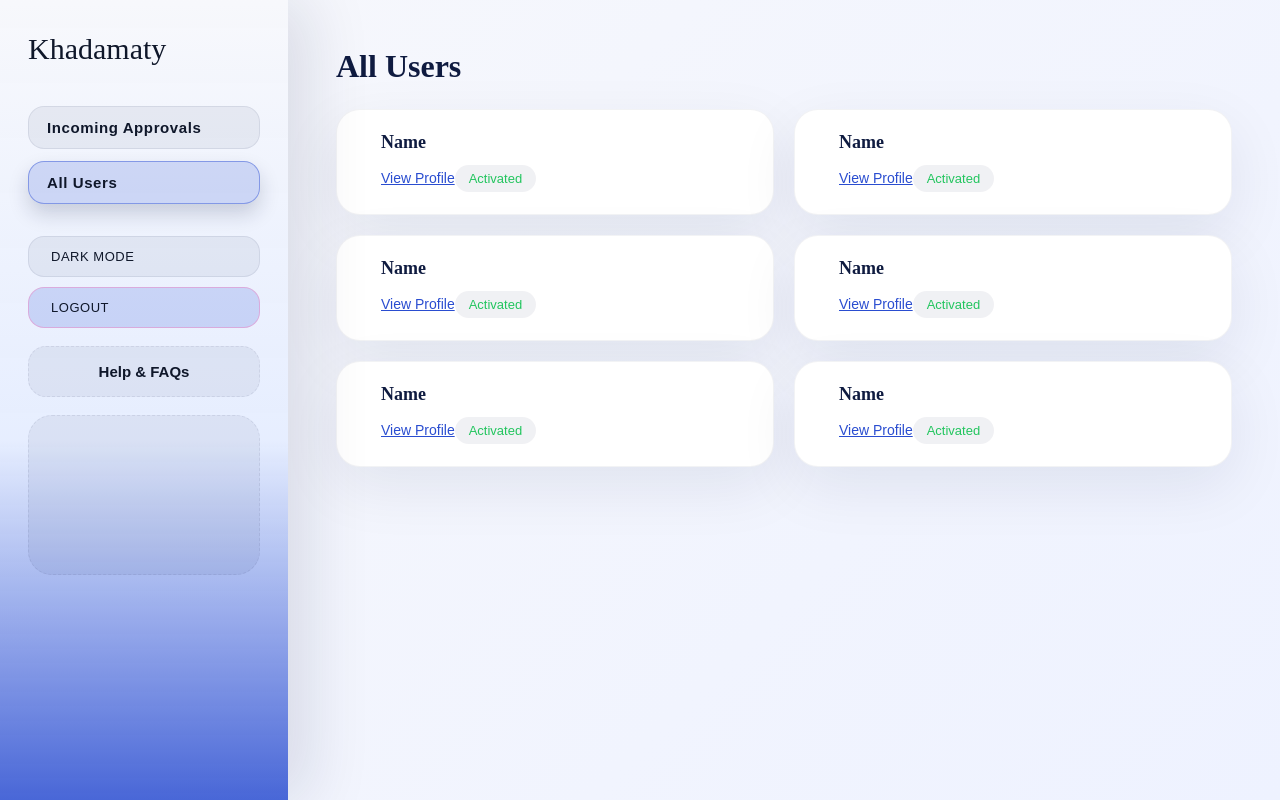
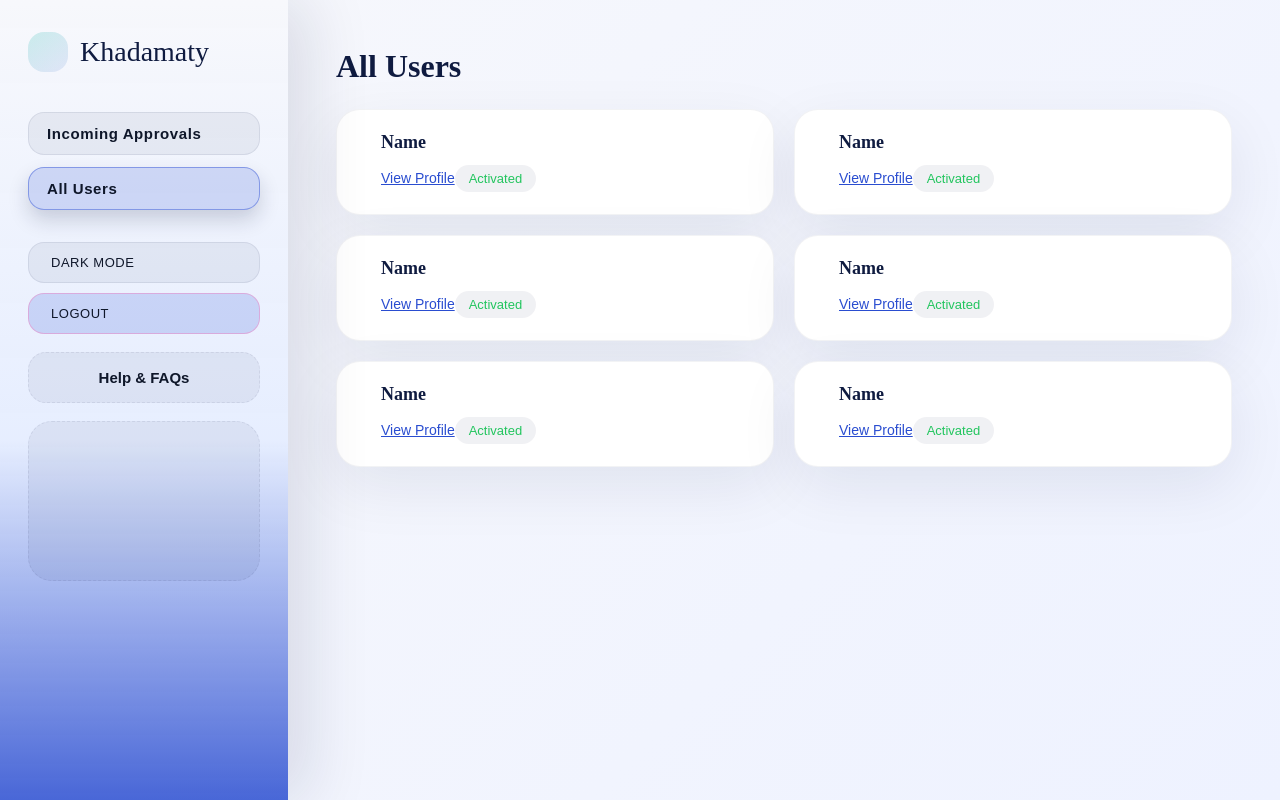
Before and after one commit to A1maan/khadamaty, a React (Vite) app in the folder frontend/: page /admin/users in a window 1280 px wide. Built offline with nearby package versions, Linux system fonts and the light colour scheme; a web font is replaced by a local one.

Commit message:
fix design issues in sidebar

```diff
--- a/frontend/src/components/Sidebar/Sidebar.css
+++ b/frontend/src/components/Sidebar/Sidebar.css
@@ -16,11 +16,30 @@
 
 .sidebar-logo {
   font-family: var(--font-primary);
-  font-size: 30px;
+  font-size: 28px;
   text-align: left;
-  color: var(--sidebar-text);
+  color: var(--brand-navy);
   margin-bottom: 40px;
   text-decoration: none;
+  display: flex;
+  align-items: center;
+  gap: 12px;
+}
+
+.sidebar-logo-mark {
+  width: 40px;
+  height: 40px;
+  display: inline-flex;
+  align-items: center;
+  justify-content: center;
+  border-radius: 16px;
+  background: linear-gradient(145deg, rgba(20, 184, 166, 0.2), rgba(42, 77, 208, 0.1));
+  flex-shrink: 0;
+}
+
+.sidebar-logo-mark ion-icon {
+  font-size: 26px;
+  color: var(--brand-teal);
 }
 
 .sidebar-nav {
--- a/frontend/src/components/Sidebar/Sidebar.jsx
+++ b/frontend/src/components/Sidebar/Sidebar.jsx
@@ -38,7 +38,10 @@ const Sidebar = ({ userType = 'customer' }) => {
   return (
     <aside className="sidebar">
       <Link to="/" className="sidebar-logo">
-        Khadamaty
+        <span className="sidebar-logo-mark">
+          <ion-icon name="thumbs-up-sharp"></ion-icon>
+        </span>
+        <span>Khadamaty</span>
       </Link>
 
       <nav className="sidebar-nav">
```
